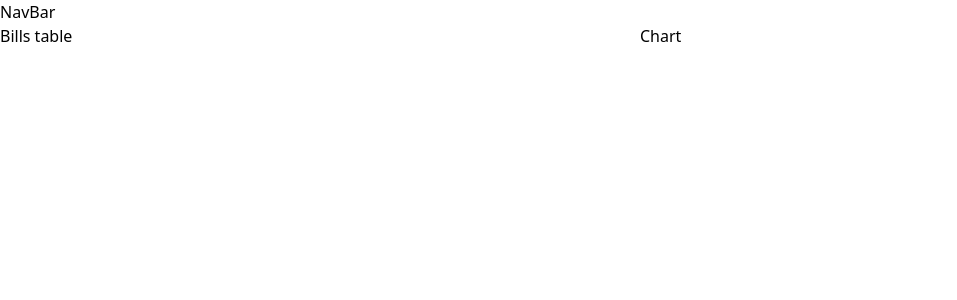
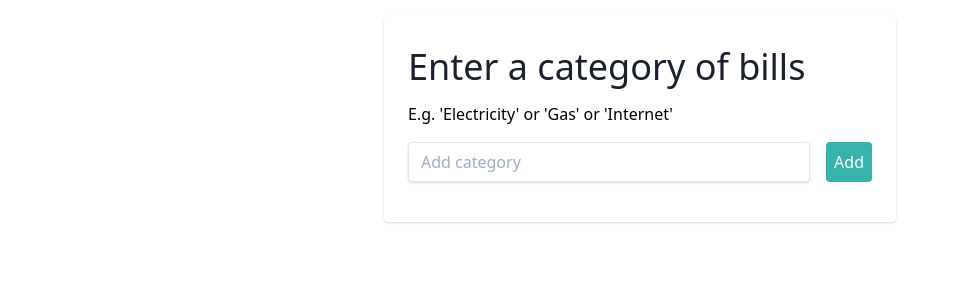
Before and after one commit to Jhersyvb/Vue-Bill-Tracker, a Vue app: page / in a window 1280 px wide. Shown: the top 300 px of the page, without its empty margins (0-957 px from the left). Built offline with nearby package versions, Linux system fonts and the light colour scheme.

Commit message:
4 Add a bill category

```diff
--- a/src/App.vue
+++ b/src/App.vue
@@ -1,5 +1,7 @@
 <template>
   <div id="app">
+    <AddCategory v-if="shouldShowAddCategory" @addCategory="addCategory" />
+    <div v-else>
       <NavBar />
       <div class="container flex">
         <div class="w-1/2">
@@ -10,10 +12,11 @@
         </div>
       </div>
     </div>
+  </div>
 </template>
 
 <script>
-// import AddCategory from './components/AddCategory'
+import AddCategory from './components/AddCategory'
 // import AddBill from './components/AddBill'
 import NavBar from './components/NavBar'
 import Chart from './components/Chart'
@@ -23,11 +26,26 @@
   name: 'App',
 
   components: {
-    // AddCategory,
+    AddCategory,
     // AddBill,
     Chart,
     BillsTable,
     NavBar
+  },
+
+  data() {
+    return {
+      bills: [],
+      categories: [],
+      shouldShowAddCategory: true
+    }
+  },
+
+  methods: {
+    addCategory(category) {
+      this.categories.push(category)
+      this.shouldShowAddCategory = false
+    }
   }
 }
 </script>
--- a/src/components/AddCategory.vue
+++ b/src/components/AddCategory.vue
@@ -1,3 +1,44 @@
 <template>
-  <div>Add category</div>
+  <div class="h-100 w-full flex items-center justify-center font-sans">
+    <div class="bg-white rounded shadow p-6 m-4 w-full lg:w-3/4 lg:max-w-lg">
+      <div class="mb-4">
+        <h1 class="text-4xl mb-2 text-gray-900">Enter a category of bills</h1>
+        <p>E.g. 'Electricity' or 'Gas' or 'Internet'</p>
+        <div class="flex mt-4">
+          <input
+            v-model="category"
+            placeholder="Add category"
+            class="shadow appearance-none border rounded w-full py-2 px-3 mr-4 text-gray-700 leading-tight focus:outline-none focus:shadow-outline"
+          />
+          <button
+            class="flex-no-shrink p-2 rounded bg-teal-500 text-white hover:bg-teal-600 focus:outline-none focus:shadow-outline"
+            @click="handleClick"
+          >
+            Add
+          </button>
+        </div>
+      </div>
+    </div>
+  </div>
 </template>
+
+<script>
+export default {
+  data() {
+    return {
+      category: ''
+    }
+  },
+
+  methods: {
+    handleClick() {
+      if (!this.category) {
+        alert('Enter a category')
+        return
+      }
+
+      this.$emit('addCategory', this.category)
+    }
+  }
+}
+</script>
```
Lines whose indentation alone changed are shown as unchanged.
